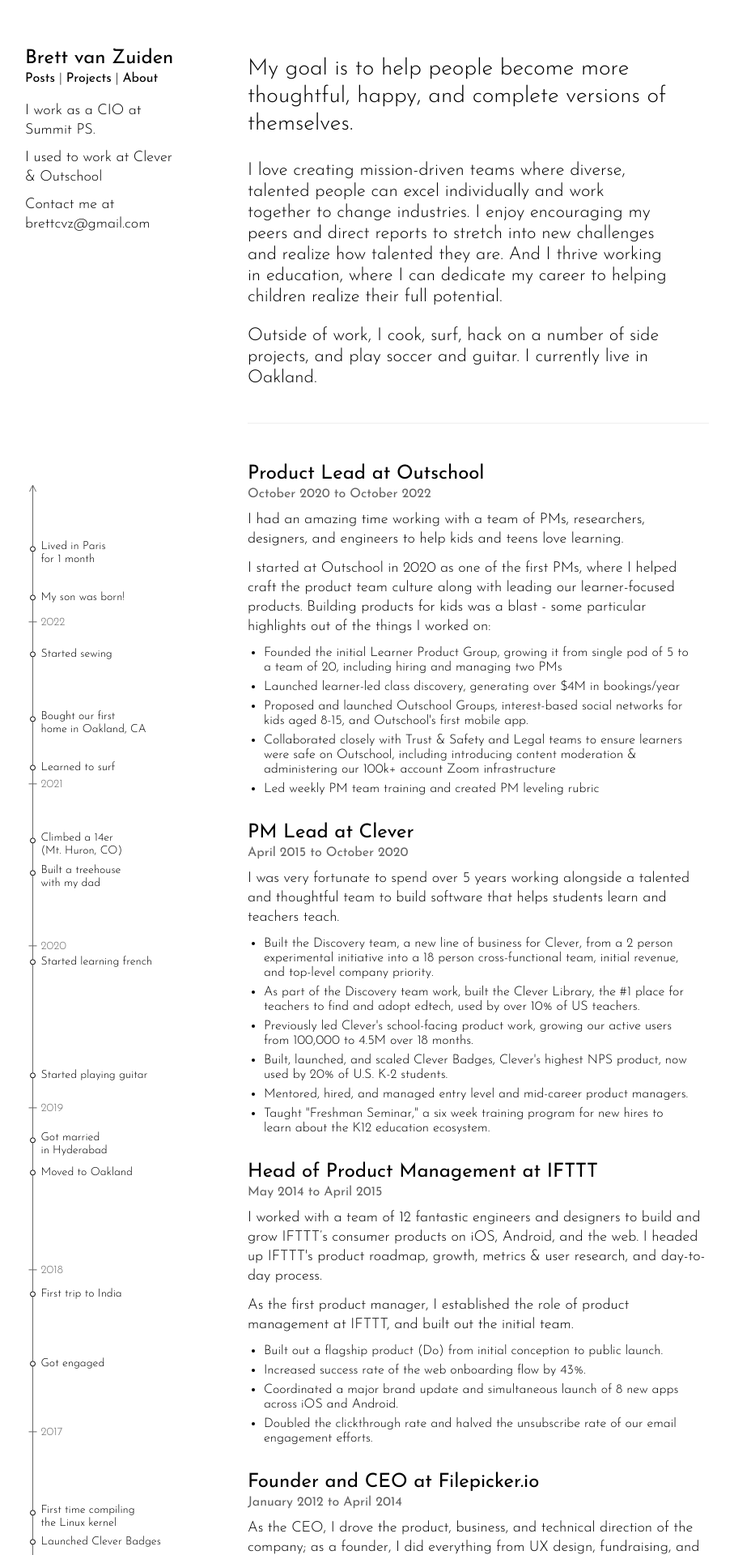
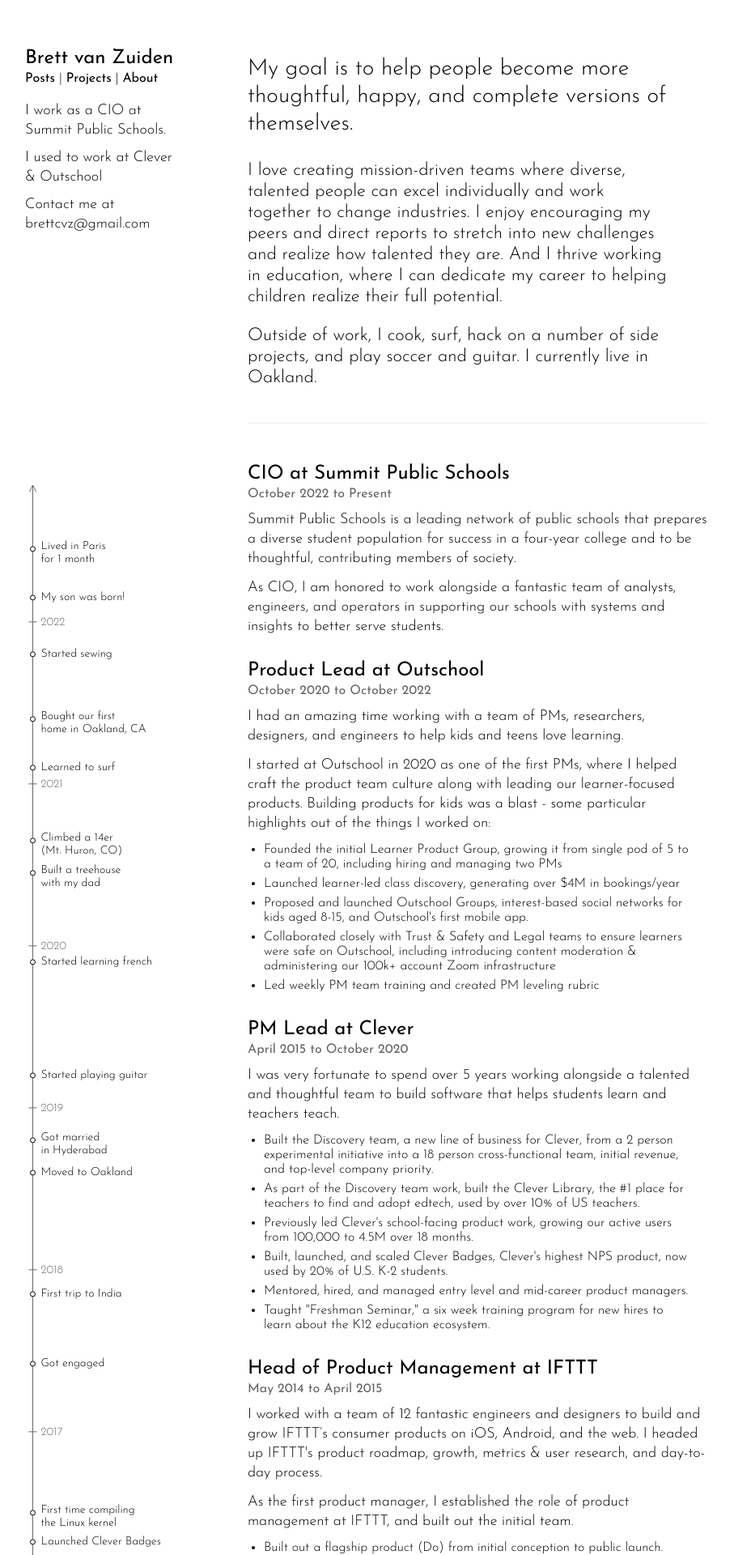
Before and after one commit to brettcvz/brettcvz.com, a Django app: page /about/ in a window 1280 px wide. Shown: the top 1920 px of the page at 81% size, without its empty margins (209-1116 px from the left). Run offline with Django 3.2, Linux system fonts and the light colour scheme.

Commit message:
Fixed formatting, another addition

```diff
--- a/templates/about.html
+++ b/templates/about.html
@@ -18,6 +18,12 @@
         </p>
     </div>
     <ul class="timeline-entries fadein">
+        <li>
+            <h3>CIO at Summit Public Schools</h3>
+            <time>October 2022 to Present</time>
+            <p class="description">Summit Public Schools is a leading network of public schools that prepares a diverse student population for success in a four-year college and to be thoughtful, contributing members of society.</p>
+            <p class="description">As CIO, I am honored to work alongside a fantastic team of analysts, engineers, and operators in supporting our schools with systems and insights to better serve students.</p>
+        </li>
         <li>
             <h3>Product Lead at Outschool</h3>
             <time>October 2020 to October 2022</time>
--- a/templates/splitpane.html
+++ b/templates/splitpane.html
@@ -11,7 +11,7 @@
         </nav>
         {%block sidepane%}
         <ul class="info">
-            <li>I work as a CIO at <a href="https://summitps.org">Summit PS</a>.</li>
+            <li>I work as a CIO at <a href="https://summitps.org">Summit Public Schools</a>.</li>
             <li>I used to work at <a href="https://clever.com">Clever</a> &amp; <a href="https://outschool.com">Outschool</a></li>
             <li>Contact me at <a href="mailto:brettcvz@gmail.com">brettcvz@gmail.com</a></li>
         </ul>
```
